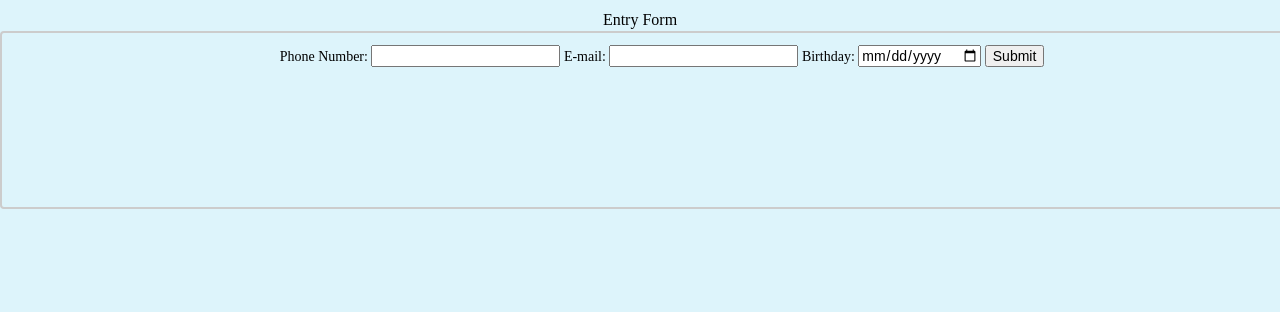
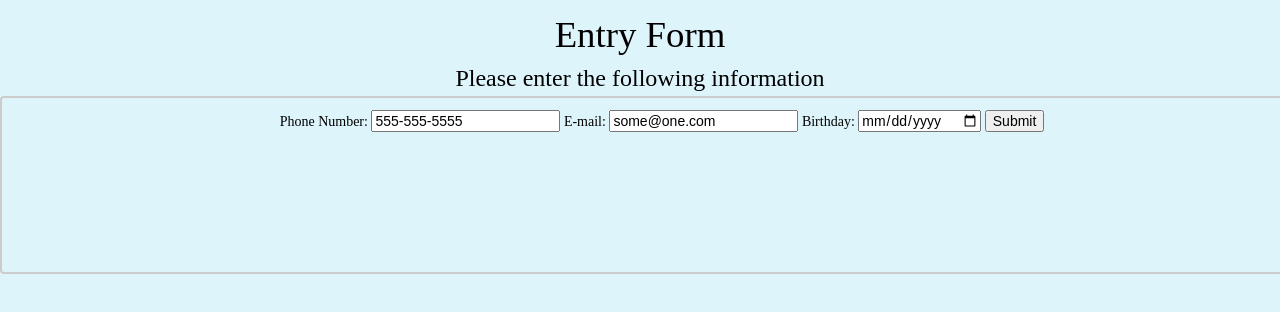
Before and after one commit to KiaraMcKenzie/Lab2-362, a plain HTML site: page index.html in a window 1280 px wide. Shown: the top 312 px of the page. Drawn offline with Linux system fonts and the light colour scheme.

Commit message:
commit 3
Adding specs

```diff
--- a/css/screen.css
+++ b/css/screen.css
@@ -5,6 +5,14 @@ body {
 	line-height: 1.45;
 	background-color: #DDF4FB;
 
+}
+h1 {
+	font-size: 2.3em;
+	color: black;
+}
+h2{
+	font-size:1.5em;
+	color:black;
 }
 form {
     width: 100%;
@@ -16,6 +24,3 @@ form {
 	box-sizing:border-bottom-width;
 
 }
-input[type=tel]:focus {
-	background-color: #EADED9;
-}
--- a/index.html
+++ b/index.html
@@ -9,20 +9,24 @@
 </head>
 <body>
 <header>
-	<h1> Entry Form</h>
+	<h1> Entry Form</h1>
+	<h2> Please enter the following information</h2>
 </header>
+<!-- /* Using listing because I could not stop the form  -->
+<!-- from stacking next to each instead of on top -->
+<form>
 <form name="Entry Form" action="" method="get" autocomplete="on">
 
 <label for="Phone Number">Phone Number:</label>
-<input type="tel" name="phone_field">
+<input type="tel" name="phone_field" value="555-555-5555">
 
 <label for="email"> E-mail:</label>
-<input type="email" name="email_field">
+<input type="email" name="email_field" value="some@one.com">
 
 <label for="Birthday"> Birthday: </label>
 <input type="date" id="birthday">
 
 <input type="submit" value="Submit">
-</fieldset>
+</form>
 </body>
 </html>
```
